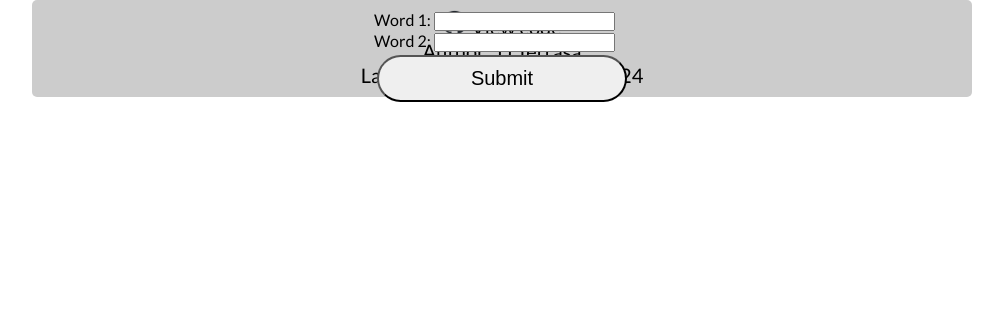
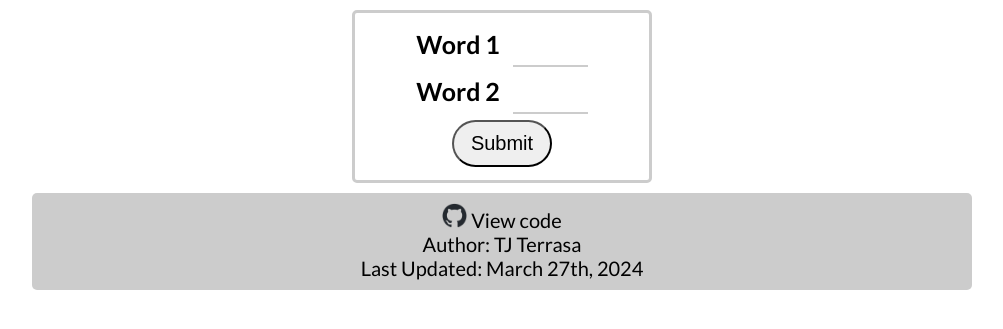
Before and after one commit to TonyTerrasa/weaver_game_analyzer, a Flask app: page /solve in a window 1280 px wide. Shown: the part 86-415 px from the top of the page, without its empty margins (138-1141 px from the left). Run offline with Flask 3, Linux system fonts and the light colour scheme; some libraries are stand-ins or nearby versions.

Commit message:
much prettier

```diff
--- a/static/css/styles.css
+++ b/static/css/styles.css
@@ -47,6 +47,8 @@ header{
 }
 
 footer {
+    display: inline-block;
+    width: 100%;
     background-color: #ccc;
     padding: 10px;
     text-align: center;
@@ -134,56 +136,105 @@ footer a, footer p {
     ///////////////////////
 */
 
+.form-box-container{
+    display: block;
+    width: 100%;
+}
+
+.form-box, .form-errors{
+    width: 300px;
+}
+
 .form-box {
-    margin-top: 10px;
-    position: absolute;
-    left: 50%;
-    transform: translateX(-50%);
-    height: 80px;
     display: block;
-    z-index: 1;
+    padding: 10px;
+    margin: 10px auto;
+    text-align: center;
+    border: solid #ccc 3px;
+    border-radius: 5px;
+}
+
+
+.form-box label, .form-box input{
+    font-size: 25px;
+    margin: 3px 5px;
+}
+
+.form-box label{
+    font-weight: bold;
+}
+
+.form-box input, .form-box input:focus:active{
+    outline: transparent; /* Remove the default focus outline when selected */
+    width: 75px;
+    padding: 5px 3px;
+    border: solid #ccc;
+    border-width: 0 0 2px 0;
+    text-align: center;
+}
+
+.form-box .btn {
+    width: 100px;
+}
+
+.form-errors {
+    background-color: #fd9b9bff;
+    border: solid 1px;
+    border-radius: 5px;
+    padding: 5px;
+    color: #990e0e;
+    font-size: 16px;
+    text-align: left;
+    margin: 0 auto 10px;
+}
+
+.form-errors p {
+    font-weight: bold;
+    font-size: 16px;
 }
 
 .option-display{
-    position: relative;
+    display: inline-block;
+    width: 100%;
+    margin: 10px auto;
+}
+
+.selector{
     display: block;
     width: 100%;
-    height: 100%;
-    z-index: 2;
+    margin: 3px;
+}
+
+.selector select, .selector select:active:focus {
+
+    display: block;
+    margin: auto auto 8px;
+    font-size: 20px;
+    text-align: center;
+
+    border: none;
+    border-radius: 10px;
+    padding: 3px;
+
+    outline: transparent;
 }
 
 .path-label {
-    position: absolute;
     display: block;
-    left: 50%;
-    top: 80px;
-    transform: translateX(-50%);
-    width: 60vh;
     text-align: center;
-    z-index: 1;
 }
 
-.selector {
-    position: absolute;
-    top: 120px;
-    left: 50%;
-
-    transform: translateX(-50%);
-    z-index: 2;
-}
 .path-box {
-    position: absolute;
-    top: 150px;
-    left: 50%;
-
-    transform: translateX(-50%);
-    z-index: 3;
+    text-align: center;
 }
 
 .path-option {
+    display: block1;
+    width: fit-content;
     border: 2px solid #ccc;
     padding: 5px;
-    margin: 3px;
+    margin: 3px auto;
+    text-align: center;
 }
 
 .wordle-grid {
@@ -193,6 +244,8 @@ footer a, footer p {
     /* Adjust the gap between boxes as needed */
     gap: 0px;
     background-color: #fff;
+
+    margin: auto;
   }
 
   .box {
--- a/templates/solve.html
+++ b/templates/solve.html
@@ -42,15 +42,18 @@
 
 <body>
 
-  <div class="form-box">
-    <form method="POST" action="{{ url_for('solve') }}">
-      {{ form.hidden_tag() }}
-      {{ form.w1.label }}:  {{ form.w1 }}<br>
-      {{ form.w2.label }}:  {{ form.w2 }}<br>
-      <button type="submit" class="btn">Submit</button>
-    </form>
+  <div class="form-box-container">
+    <div class="form-box">
+      <form method="POST" action="{{ url_for('solve') }}">
+        {{ form.hidden_tag() }}
+        {{ form.w1.label }}  {{ form.w1 }}<br>
+        {{ form.w2.label }}  {{ form.w2 }}<br>
+        <button type="submit" class="btn">Submit</button>
+      </form>
+    </div>
     {% if errors_present %}
     <div class="form-errors">
+      <p>ERROR</p>
       {% for error in form.w1.errors %}
         <div class="error">{{ error }}</div>
       {% endfor %}
```
